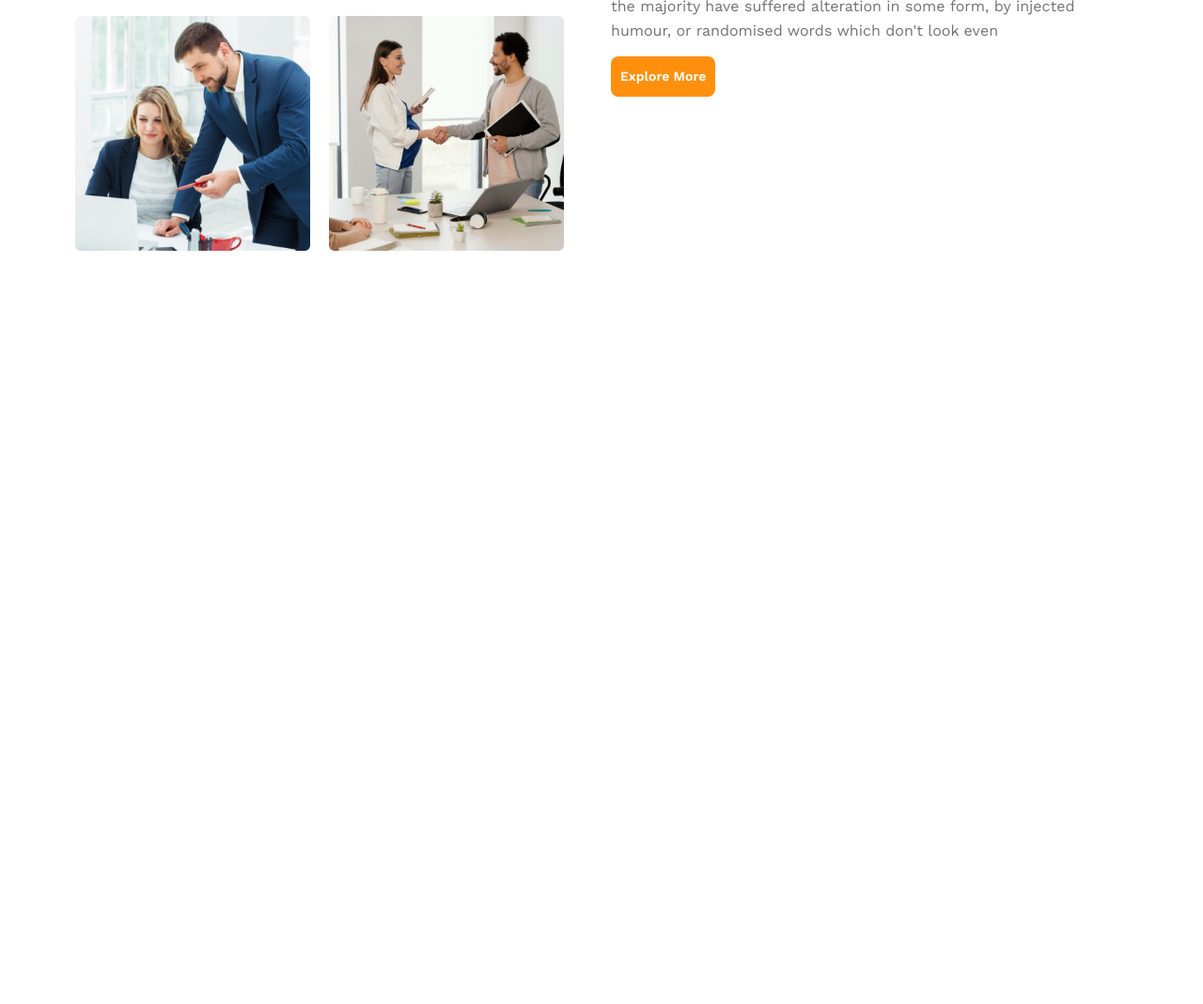
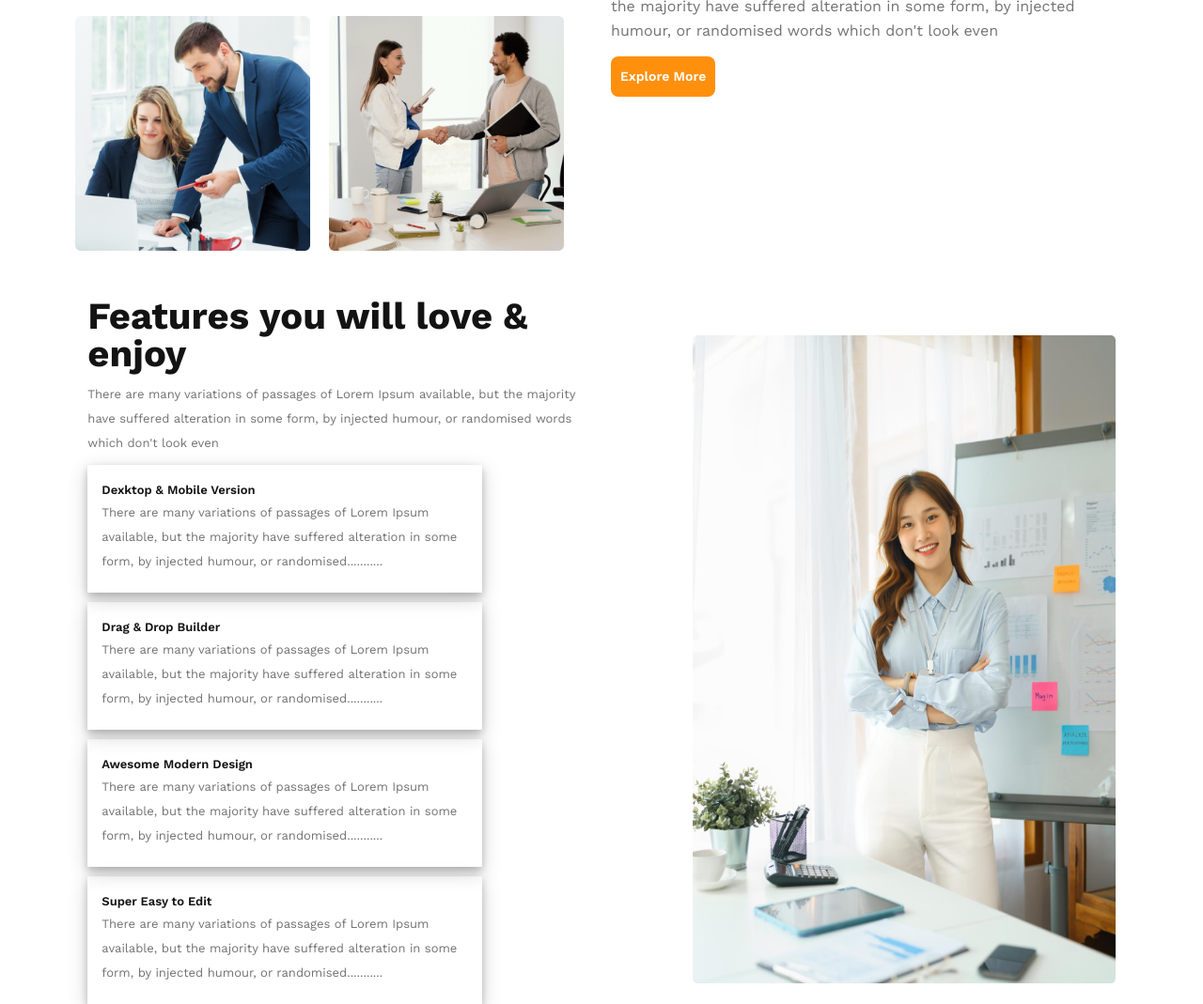
Before and after one commit to sabuj-xdev/git3-architects-web, a plain HTML site: page index.html in a window 1280 px wide. Shown: the part 1253-2322 px from the top of the page at 94% size. Before the commit the page ends 1520 px from the top, so only its background shows below. Drawn offline with nearby package versions, Linux system fonts and the light colour scheme.

Commit message:
added feature and image

```diff
--- a/index.html
+++ b/index.html
@@ -63,6 +63,33 @@
     </div>
 </div>
 </section>
+<!-- 2nd section  -->
+ <section class="enjoy">
+    <div class="feature-enjoy">
+        <h3>Features you will love & enjoy</h3>
+        <p>There are many variations of passages of Lorem Ipsum available, but the majority have suffered alteration in some form, by injected humour, or randomised words which don't look even</p>
+        <div class="mobile">
+          <h4 class="mobile-title">Dexktop & Mobile Version</h4>
+          <p class="mobile-description">There are many variations of passages of Lorem Ipsum available, but the majority have suffered alteration in some form, by injected humour, or randomised...........</p>
+        </div>
+        <div class="drag">
+          <h4 class="drag-title">Drag & Drop Builder</h4>
+          <p class="drag-description">There are many variations of passages of Lorem Ipsum available, but the majority have suffered alteration in some form, by injected humour, or randomised...........</p>
+        </div>
+        <div class="design">
+          <h4 class="design-title">Awesome Modern Design</h4>
+          <p class="design-description">There are many variations of passages of Lorem Ipsum available, but the majority have suffered alteration in some form, by injected humour, or randomised...........</p>
+        </div>
+        <div class="super">
+          <h4 class="super-title">Super Easy to Edit</h4>
+          <p class="super-description">There are many variations of passages of Lorem Ipsum available, but the majority have suffered alteration in some form, by injected humour, or randomised...........</p>
+        </div>
+    </div>
+    <div class="architect-image">
+        <img src="images/architect.png" alt="">
+    </div>
+
+ </section>
     </main>
     <footer>
 
--- a/style/style.css
+++ b/style/style.css
@@ -170,3 +170,70 @@ letter-spacing: 0%;
 margin-top:10px;
 margin-bottom:14px;
 }
+/* feature enjoy */
+.feature-enjoy{
+    width:550px;
+}
+.feature-enjoy h3{
+    color: rgb(19, 19, 19);
+    font-family: Work Sans;
+    font-size: 40px;
+    font-weight: 700;
+    line-height: 40px;
+    letter-spacing: 0%;
+    margin-top:50px;
+}
+.feature-enjoy>p{
+color: rgb(114, 114, 114);
+font-family: Work Sans;
+font-size: 13px;
+font-weight: 400;
+line-height: 26px;
+letter-spacing: 0%;
+margin-top:10px;
+margin-bottom:10PX;
+}
+.mobile ,.drag ,.design ,.super{
+    width:420px;
+    box-shadow: 0 4px 8px 0 rgba(0, 0, 0, 0.2), 0 6px 20px 0 rgba(0, 0, 0, 0.19);
+    padding:15px;
+}
+.drag{
+    margin-top:10px;
+}
+.design{
+    margin-top:10px;
+}
+.super{
+    margin-top:10px;
+}
+.mobile-title , .drag-title,.design-title,.super-title {
+ color: rgb(19, 19, 19);
+font-family: Work Sans;
+font-size: 13px;
+font-weight: 600;
+line-height: 23px;
+letter-spacing: 0%;
+margin-bottom:0px;
+}
+.mobile-description ,.drag-description ,.design-description ,.super-description{
+margin-bottom:5px;
+margin-top:0px;
+color: rgb(114, 114, 114);
+font-family: Work Sans;
+font-size: 13px;
+font-weight: 400;
+line-height: 26px;
+letter-spacing: 0%;
+}
+
+ /* architect image style */
+ .architect-image img{
+    width:450px;
+    height: 690px;
+    margin-top:90px;
+ }
+ .enjoy{
+    display:flex;
+    justify-content: space-evenly;
+ }
```
